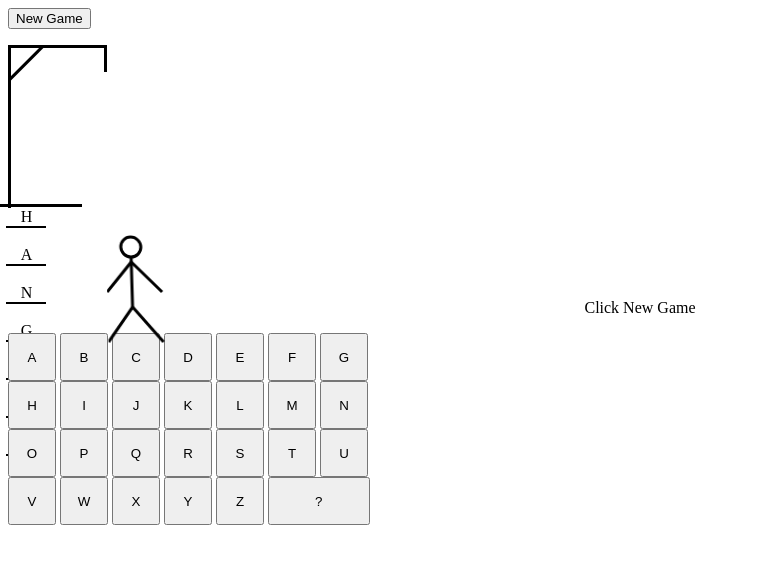
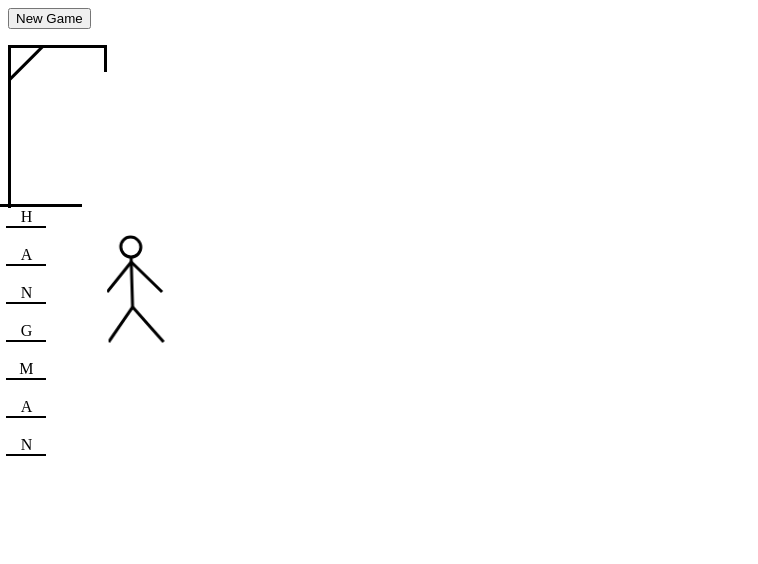
Before and after one commit to m23ck/Braingymmer, a PHP site: page /hangman/hangman.html in a window 1280 px wide. Shown: the top 564 px of the page, without its empty margins (0-758 px from the left). Run offline with PHP 8.4, Linux system fonts and the light colour scheme; style sheets or scripts are compiled from the project's sources.

Commit message:
made changes to the hangman game

```diff
--- a/backend/user_reg.php
+++ b/backend/user_reg.php
@@ -16,7 +16,7 @@ if(1+1 == 2){
             //hash the password before storing it in the database
             $password = password_hash($password, PASSWORD_DEFAULT);
             //insert the credentials into the database
-            $user_reg_query = "INSERT INTO Users(username, email, password) VALUES('$username', '$email', '$password')";
+            $user_reg_query = "INSERT INTO users(username, email, password) VALUES('$username', '$email', '$password')";
             $query = mysqli_query($connection , $user_reg_query);
 
 
--- a/src/hangman/hangman.html
+++ b/src/hangman/hangman.html
@@ -7,7 +7,7 @@
         <meta charset="utf-8">
         <meta name="viewport" content="width=device-width, initial-scale=1">
         <link rel="stylesheet" type="text/css" media="screen" href="hangman.style.css"/>
-        <script src="hangman.js"></script>
+        <script type="text/javascript" src="hangman.js"></script>
     </head>
 
 
@@ -45,53 +45,6 @@
         <div class="col-sm-1 guessed-right">N</div>&emsp;
       </div>
   </div>
-  <div class="text-center pt-4">
-    <p id="category-label" class="badge badge-pill badge-danger">
-      <span id="newCategory">Click New Game</span>
-    </p>
-  </div>
-  <div class="pt-2 small-wrap">
-    <div id="alphabet" class="text-center">
-      <div class="row justify-content-center">
-        <button id="A" class="btn btn-primary letter m-1">A</button>
-        <button id="B" class="btn btn-primary letter m-1">B</button>
-        <button id="C" class="btn btn-primary letter m-1">C</button>
-        <button id="D" class="btn btn-primary letter m-1">D</button>
-        <button id="E" class="btn btn-primary letter m-1">E</button>
-        <button id="F" class="btn btn-primary letter m-1">F</button>
-        <button id="G" class="btn btn-primary letter m-1">G</button>
-      </div>
-      <div class="row justify-content-center">
-        <button id="H" class="btn btn-primary letter m-1">H</button>
-        <button id="I" class="btn btn-primary letter m-1">I</button>
-        <button id="J" class="btn btn-primary letter m-1">J</button>
-        <button id="K" class="btn btn-primary letter m-1">K</button>
-        <button id="L" class="btn btn-primary letter m-1">L</button>
-        <button id="M" class="btn btn-primary letter m-1">M</button>
-        <button id="N" class="btn btn-primary letter m-1">N</button>
-      </div>
-      <div class="row justify-content-center">
-        <button id="O" class="btn btn-primary letter m-1">O</button>
-        <button id="P" class="btn btn-primary letter m-1">P</button>
-        <button id="Q" class="btn btn-primary letter m-1">Q</button>
-        <button id="R" class="btn btn-primary letter m-1">R</button>
-        <button id="S" class="btn btn-primary letter m-1">S</button>
-        <button id="T" class="btn btn-primary letter m-1">T</button>
-        <button id="U" class="btn btn-primary letter m-1">U</button>
-      </div>
-      <div class="row justify-content-center">
-        <button id="V" class="btn btn-primary letter m-1">V</button>
-        <button id="W" class="btn btn-primary letter m-1">W</button>
-        <button id="X" class="btn btn-primary letter m-1">X</button>
-        <button id="Y" class="btn btn-primary letter m-1">Y</button>
-        <button id="Z" class="btn btn-primary letter m-1">Z</button>
-        <button id="hint" class="btn btn-info m-1">?</button>
-      </div>
-      <div class="pt-3 row justify-content-center">
-        <p id="hintText" class="badge badge-pill badge-warning"></p>
-      </div>
-    </div>
-  </div>
 
 
   </html>
--- a/src/home.php
+++ b/src/home.php
@@ -14,7 +14,7 @@
     <button>Other</button>
 
     <div class="game">
-        <a href="/hangman/hangman.html"> hangman </a>
+        <a href="hangman/hangman.html"> hangman </a>
 
 
 
--- a/src/index.php
+++ b/src/index.php
@@ -7,7 +7,7 @@
     <meta name="viewport" content="width=device-width, initial-scale=1">
     <link rel="stylesheet" type="text/css" media="screen" href="main.css" />
     <script type="text/javascript" src="main.js"></script>
-    <?php require "../backend/db_connect.sphp" ?>
+    <?php require "../backend/db_connect.php" ?>
     <?php include "../backend/user_reg.php" ?>
     <?php include "../backend/user_validation.php" ?>
 </head>
```
Also changed, not shown: src/hangman/hangman.style.scss (renamed from src/hangman/hangman.style.css). Lines whose indentation alone changed are shown as unchanged.
